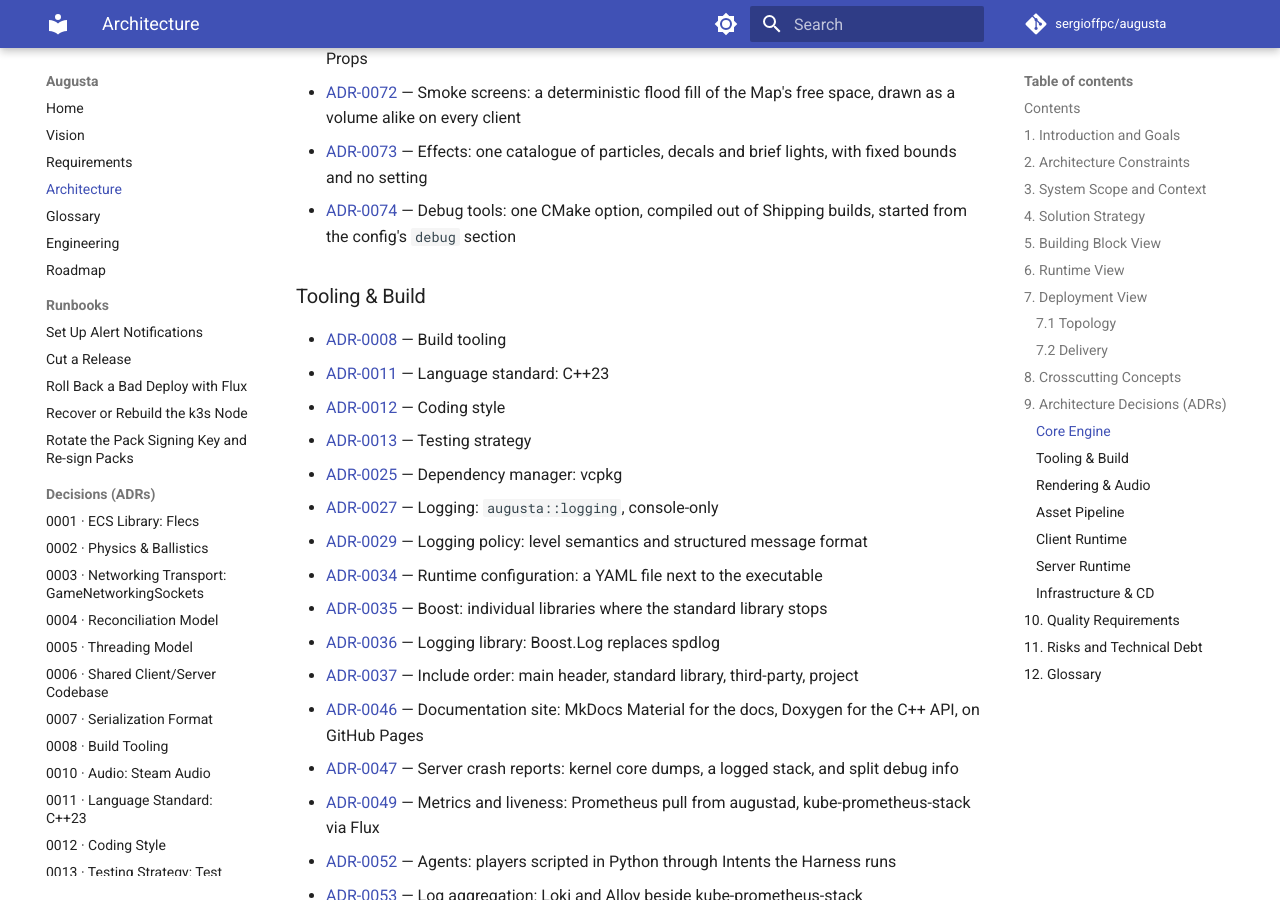
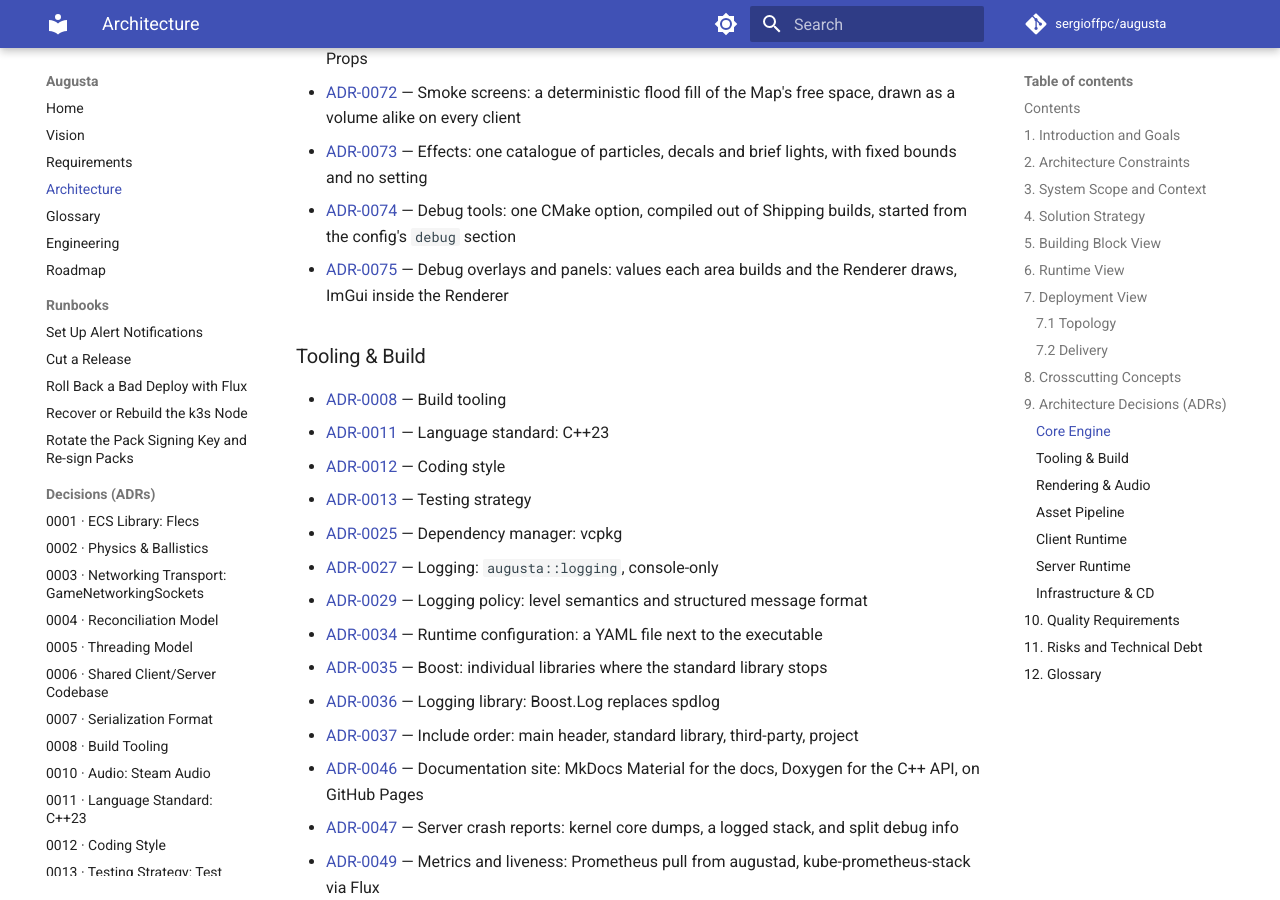
Before and after one commit to sergioffpc/augusta, an MkDocs documentation site: the page built from docs/ARCHITECTURE.md, in a window 1280 px wide and 900 px high, scrolled down 16150 px. Built offline with MkDocs 1.6.1 and Material for MkDocs 9.7.7, drawn with Linux system fonts in a browser that asks for light colours; comment, search, counter and statistics services are not loaded.

Commit message:
docs: index ADR-0075 in the architecture overview
Co-Authored-By: Claude Opus 5.5 <noreply@anthropic.com>

```diff
--- a/docs/ARCHITECTURE.md
+++ b/docs/ARCHITECTURE.md
@@ -665,6 +665,9 @@ not affect numbering.
 - [ADR-0074](./adr/0074-debug-tools-compiled-out-of-shipping-builds.md) — Debug
   tools: one CMake option, compiled out of Shipping builds, started from the
   config's `debug` section
+- [ADR-0075](./adr/0075-debug-overlays-and-panels-are-values.md) — Debug
+  overlays and panels: values each area builds and the Renderer draws, ImGui
+  inside the Renderer
 
 ### Tooling & Build
 
```
